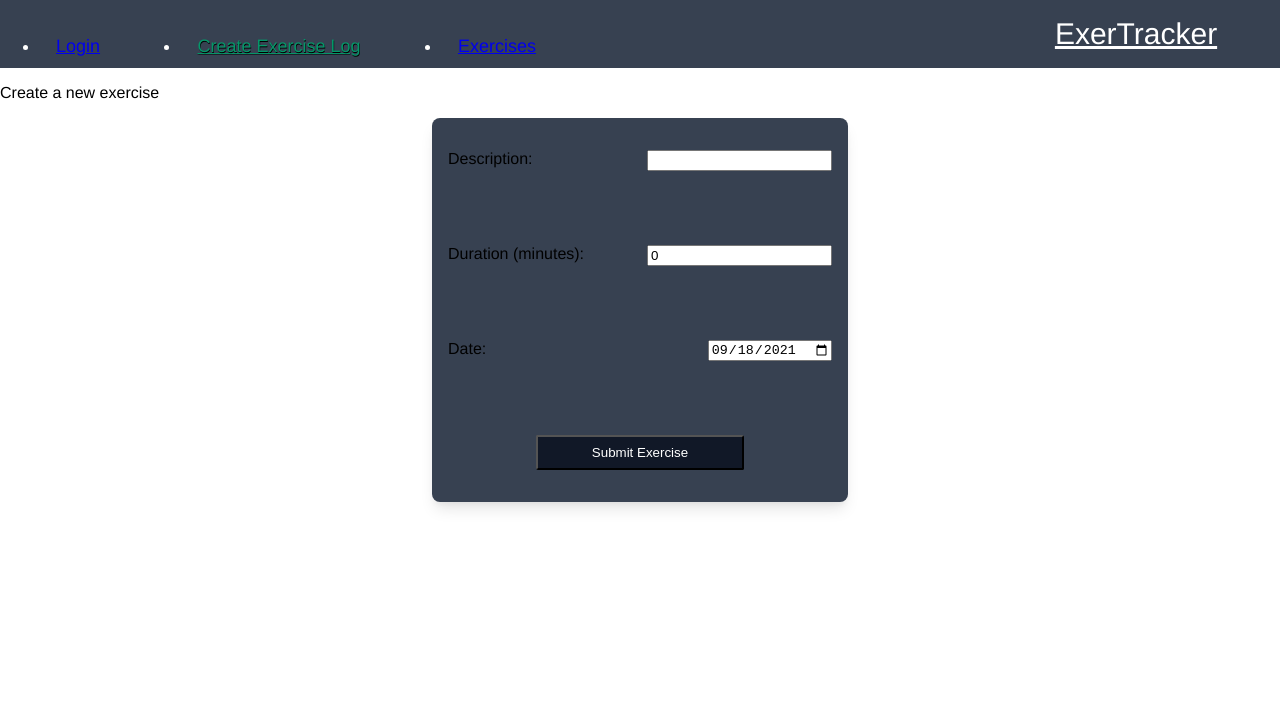
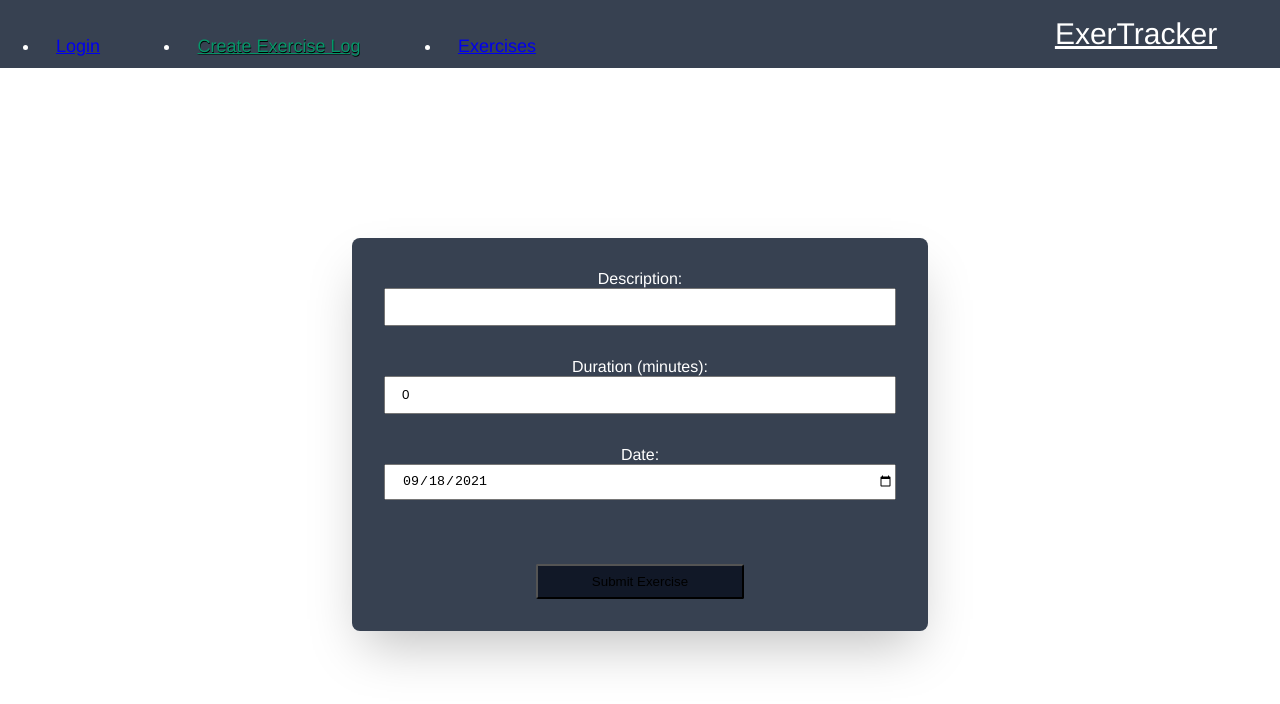
Before and after one commit to Wiegand92/exercise-tracker, a React app: page /create in a window 1280 px wide. Shown: the top 704 px of the page. Built offline with nearby package versions, Linux system fonts and the light colour scheme.

Commit message:
style updates

```diff
--- a/src/components/App.jsx
+++ b/src/components/App.jsx
@@ -10,7 +10,7 @@ import LoginForm from './LoginForm';
 const App = () => (
   <Router className="app">
     <Navbar />
-    <Route path="/" exact component={ExerciseList} />
+    <Route exact path="/" component={ExerciseList} />
     <Route path="/edit/:id" component={EditExercise} />
     <Route path="/create" component={CreateExercise} />
     <Route path="/user" component={LoginForm} />
--- a/src/components/CreateExercise.jsx
+++ b/src/components/CreateExercise.jsx
@@ -1,13 +1,6 @@
-import React, {useState, useEffect} from 'react';
+import React from 'react';
 import ExerciseForm from './ExerciseForm';
 
-const CreateExercise = () => {
-  return (
-    <div className="">
-      <p>Create a new exercise</p>
-      <ExerciseForm></ExerciseForm>
-    </div>
-  );
-};
+const CreateExercise = () => <ExerciseForm />;
 
 export default CreateExercise;
--- a/src/components/EditExercises.jsx
+++ b/src/components/EditExercises.jsx
@@ -12,16 +12,8 @@ const EditExercise = () => {
       .then(data => setExercise({...data}))
       .catch(err => console.error(err));
   }, []);
-  useEffect(() => {
-    console.log(exercise);
-  }, [exercise]);
 
-  return (
-    <div className="edit-exercise">
-      <p>Welcome to the edit exercise page {id}</p>
-      <ExerciseForm exercise={exercise}></ExerciseForm>
-    </div>
-  );
+  return <ExerciseForm exercise={exercise}></ExerciseForm>;
 };
 
 export default EditExercise;
--- a/src/components/ExerciseForm.jsx
+++ b/src/components/ExerciseForm.jsx
@@ -37,7 +37,6 @@ const ExerciseForm = ({exercise}) => {
 
   return (
     <form onSubmit={e => handleSubmit(e)} className="exercise-form">
-      <div className="input-box">
       Description:{' '}
       <input
         type="text"
@@ -46,17 +45,16 @@ const ExerciseForm = ({exercise}) => {
         className="description"
         onChange={e => setDescription(e.target.value)}
       />
-      </div>
-      <div className="input-box">
       Duration (minutes):{' '}
       <input
         value={duration}
         name="duration"
         type="number"
-          onChange={e => setDuration(e.target.value)}
+        onChange={e => {
+          console.log(e.target.value, e.target.valueAsDate);
+          setDuration(e.target.value);
+        }}
       />
-      </div>
-      <div className="input-box">
       Date:{' '}
       <input
         type="date"
@@ -64,7 +62,6 @@ const ExerciseForm = ({exercise}) => {
         value={date}
         onChange={e => setDate(e.target.value)}
       />
-      </div>
       <input
         type="submit"
         value={!!exercise ? 'Update Exercise' : 'Submit Exercise'}
--- a/src/components/ExercisesList.jsx
+++ b/src/components/ExercisesList.jsx
@@ -29,10 +29,12 @@ const ExerciseList = () => {
           ))}
         </tbody>
         <tfoot>
-          <td></td>
-          <td></td>
-          <td></td>
-          <td></td>
+          <tr>
+            <td></td>
+            <td></td>
+            <td></td>
+            <td></td>
+          </tr>
         </tfoot>
       </table>
     </div>
--- a/src/components/Navbar.jsx
+++ b/src/components/Navbar.jsx
@@ -3,7 +3,7 @@ import {NavLink, Link} from 'react-router-dom';
 
 const Navbar = () => (
   <nav className="navbar">
-    <Link to="/" exact className="navbar-title">
+    <Link to="/" className="navbar-title">
       ExerTracker
     </Link>
     <ul className="navbar-nav">
--- a/src/styles/components/_exercise-form.scss
+++ b/src/styles/components/_exercise-form.scss
@@ -1,17 +1,21 @@
 .exercise-form {
-  @apply flex flex-col justify-between w-96 h-80 mx-auto px-4 py-8;
-  @apply bg-gray-700 rounded-lg shadow-lg;
-
-  .input-box {
-    @apply flex justify-between;
-  }
+  @apply flex flex-col justify-between;
+  @apply m-auto p-8;
+  @apply lg:w-2/5;
+  @apply bg-gray-700 rounded-lg shadow-2xl;
+  @apply text-white text-center;
 
   input[type='submit'],
   button {
-    @apply bg-gray-900 text-white transition-colors;
-    @apply w-52 p-2 mx-auto rounded-sm;
+    @apply bg-gray-900 transition-colors cursor-pointer;
+    @apply w-52 p-2 mt-8 mx-auto rounded-sm;
   }
 
+  input[type='text'],
+  input[type='number'],
+  input[type='date'] {
+    @apply text-black pl-4 h-8 mb-8 text-left;
+  }
   button:hover {
     @apply bg-red-700 text-black;
   }
```
Lines whose indentation alone changed are shown as unchanged.
